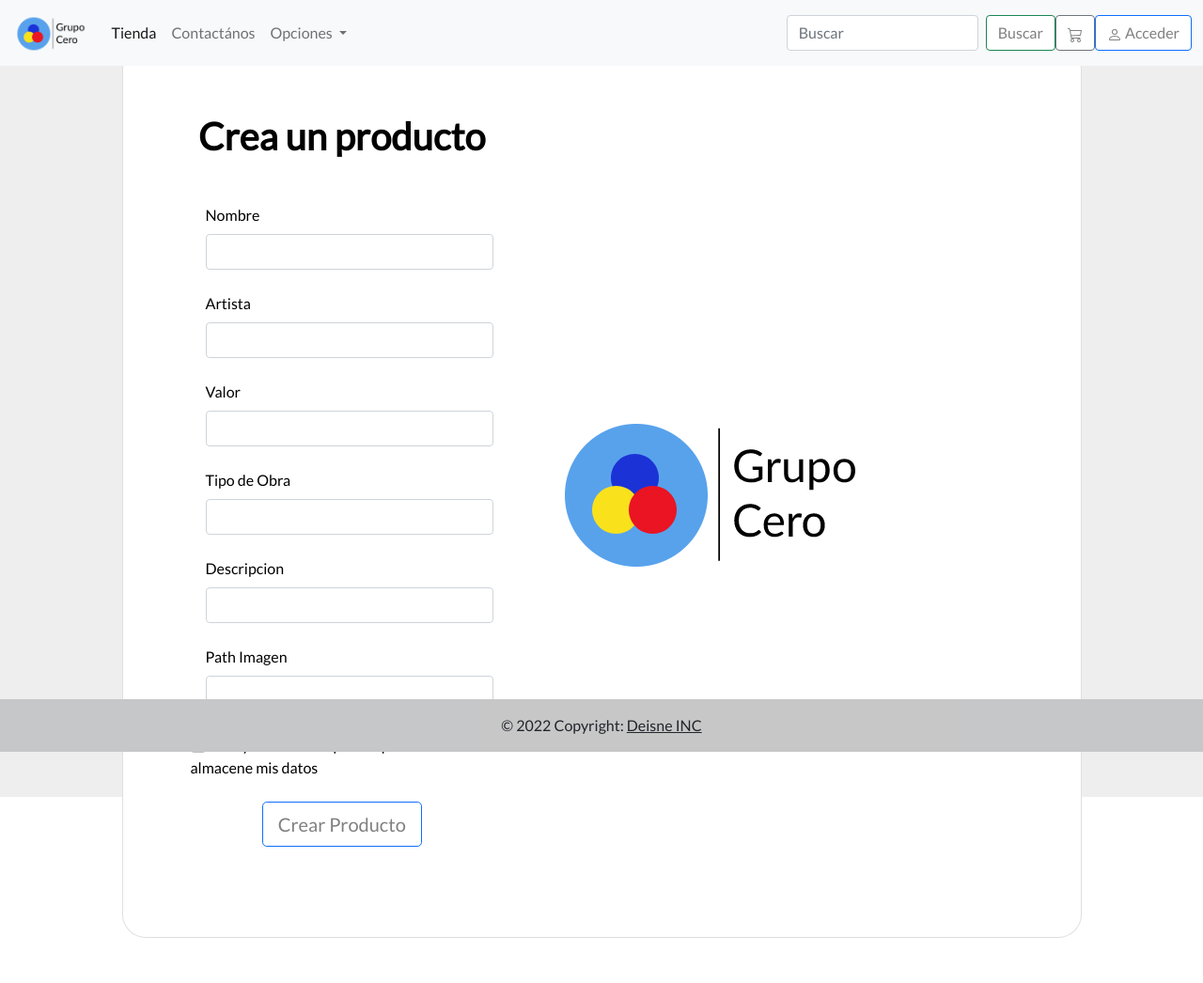
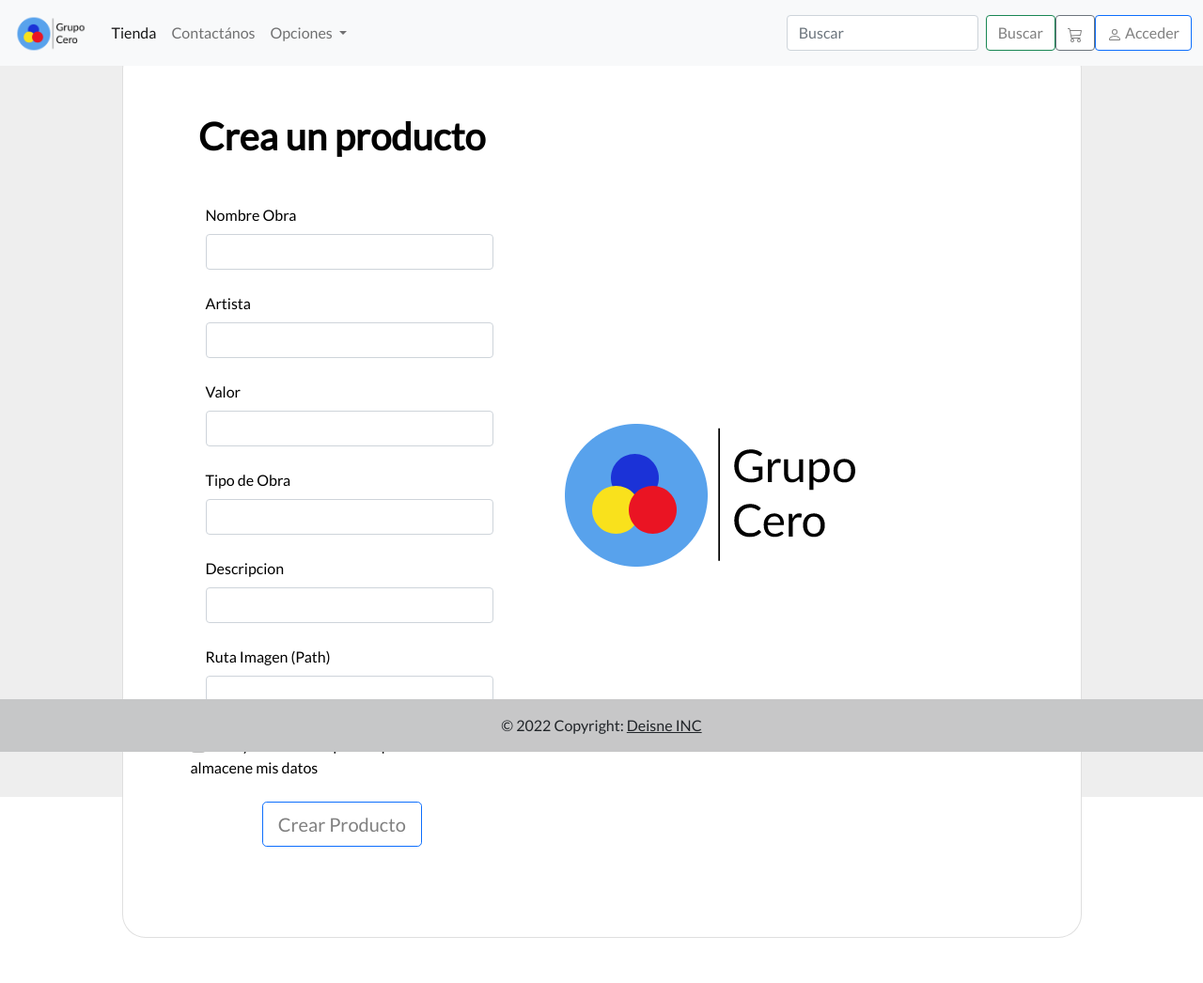
Before and after one commit to Nellybg/paginaweb, a Django app: page /addProduct in a window 1280 px wide. Shown: the whole page at 94% size. Run offline with Django 4.2, Linux system fonts and the light colour scheme.

Commit message:
retoques

```diff
--- a/PruebaDeisne/products/templates/addProduct.html
+++ b/PruebaDeisne/products/templates/addProduct.html
@@ -98,7 +98,7 @@
                                         <div class="d-flex flex-row align-items-center mb-4">
                                             <i class="fas fa-user fa-lg me-3 fa-fw"></i>
                                             <div class="form-outline flex-fill mb-0">
-                                                <label class="form-label" for="nombre">Nombre</label>
+                                                <label class="form-label" for="nombre">Nombre Obra</label>
                                                 <input type="text" id="nombre" name="nombre" class="form-control"
                                                     required>
                                                  {{ form.nombre }} </input>
@@ -148,7 +148,7 @@
                                         <div class="d-flex flex-row align-items-center mb-4">
                                             <i class="fas fa-lock fa-lg me-3 fa-fw"></i>
                                             <div class="form-outline flex-fill mb-0">
-                                                <label class="form-label" for="pathImagen">Path Imagen</label>
+                                                <label class="form-label" for="pathImagen">Ruta Imagen (Path)</label>
                                                 <input type="text" id="pathImagen" name="pathImagen"
                                                     class="form-control" required>
                                                     {{ form.pathImagen }} </input>
```
Also changed, not shown: 1 other file.
